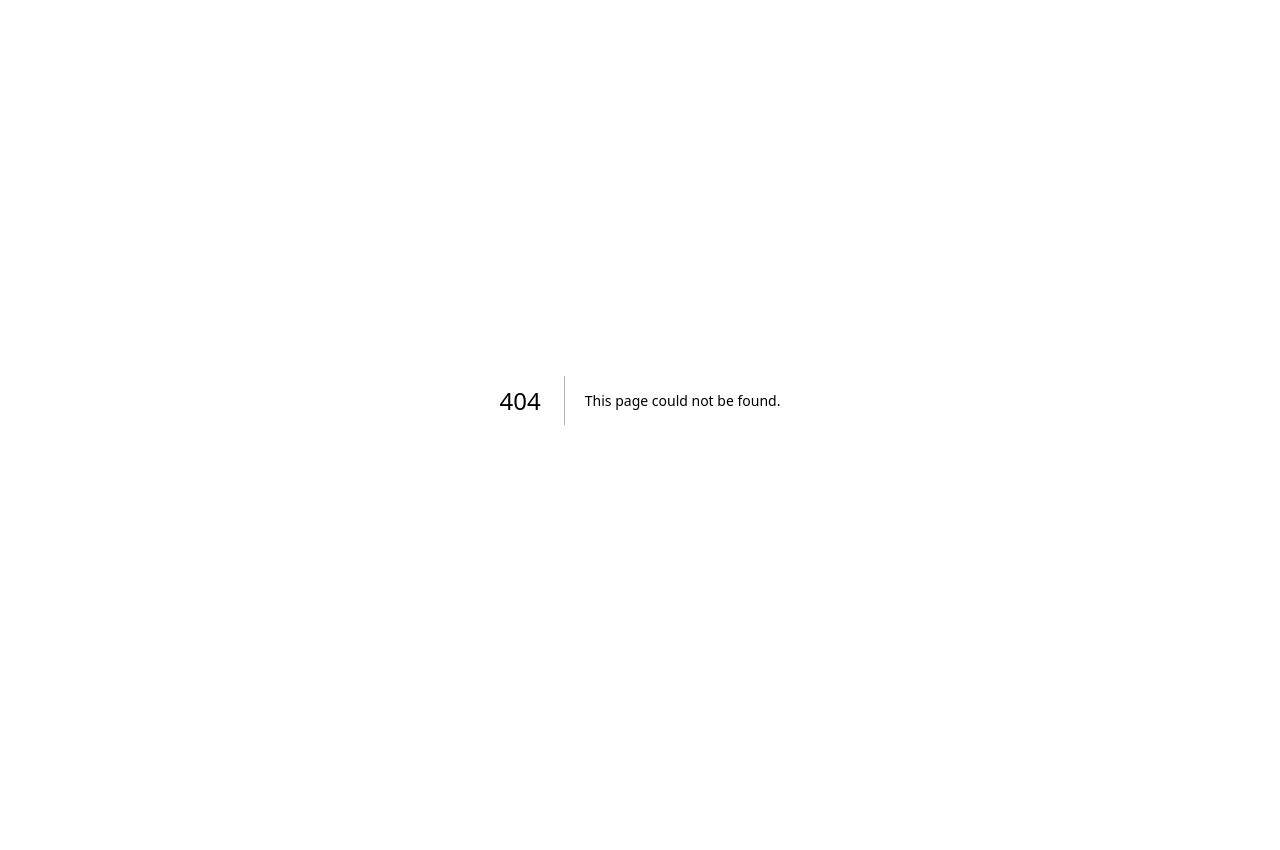
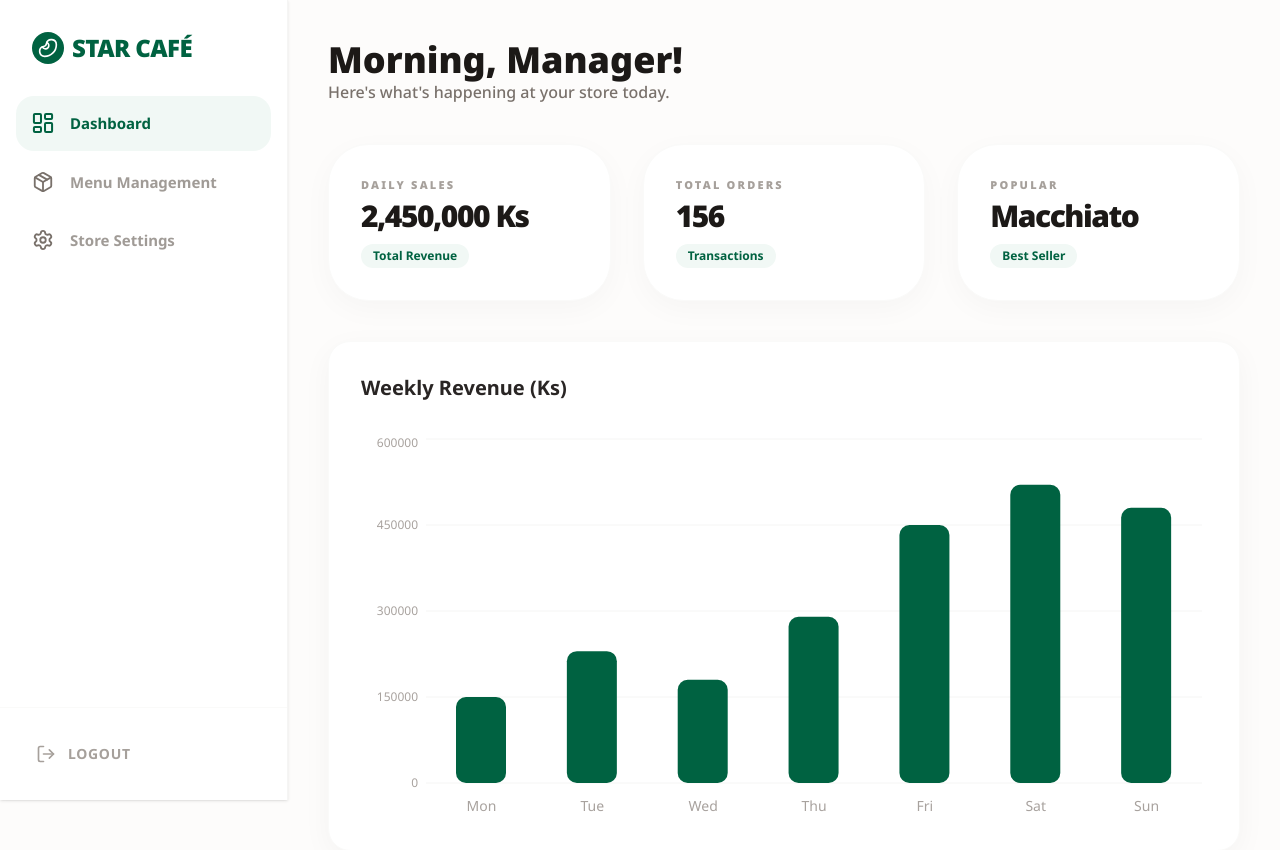
Before and after one commit to eithetpaing/MMS-Connection, a Next.js app: page /dashboard in a window 1280 px wide. Before the commit this address had no page. Shown: the top 850 px of the page. Before the commit the page ends 800 px from the top, so only its background shows below. Built offline with nearby package versions, Linux system fonts and the light colour scheme.

Commit message:
feat : dashboard page create

```diff
--- /dev/null
+++ b/app/dashboard/page.tsx
@@ -0,0 +1,202 @@
+'use client';
+
+import React, { useState } from 'react';
+import {
+  BarChart, Bar, XAxis, YAxis, CartesianGrid, Tooltip, ResponsiveContainer
+} from 'recharts';
+import {
+  LayoutDashboard, Package, Settings, LogOut, Plus, Coffee, Cake, Sandwich, Bean
+} from 'lucide-react';
+
+// Daily Sales Data
+const salesData = [
+  { name: 'Mon', sales: 150000 },
+  { name: 'Tue', sales: 230000 },
+  { name: 'Wed', sales: 180000 },
+  { name: 'Thu', sales: 290000 },
+  { name: 'Fri', sales: 450000 },
+  { name: 'Sat', sales: 520000 },
+  { name: 'Sun', sales: 480000 },
+];
+
+// Cafe Menu Data (Cakes, Breads, Drinks)
+const menuItems = [
+  { id: 1, name: 'Caramel Macchiato', price: 8500, category: 'Drinks', image: 'https://images.unsplash.com/photo-1485808191679-5f6333c37c8a?w=500&q=80' },
+  { id: 2, name: 'Java Chip Frappuccino', price: 9200, category: 'Drinks', image: 'https://images.unsplash.com/photo-1572490122747-3968b75cc699?w=500&q=80' },
+  { id: 3, name: 'Red Velvet Cake', price: 7500, category: 'Cakes', image: 'https://images.unsplash.com/photo-1586788680434-30d324671ff6?w=500&q=80' },
+  { id: 4, name: 'New York Cheesecake', price: 8000, category: 'Cakes', image: 'https://images.unsplash.com/photo-1533134242443-d4fd215305ad?w=500&q=80' },
+  { id: 5, name: 'Butter Croissant', price: 4500, category: 'Breads', image: 'https://images.unsplash.com/photo-1555507036-ab1f4038808a?w=500&q=80' },
+  { id: 6, name: 'Chocolate Muffin', price: 5000, category: 'Breads', image: 'https://images.unsplash.com/photo-1558961363-fa8fdf82db35?w=500&q=80' },
+  { id: 7, name: 'Iced Green Tea Latte', price: 7800, category: 'Drinks', image: 'https://images.unsplash.com/photo-1515823064-d6e0c04616a7?w=500&q=80' },
+  { id: 8, name: 'Blueberry Danish', price: 5500, category: 'Breads', image: 'https://images.unsplash.com/photo-1606312619070-d48b4c652a52?w=500&q=80' },
+];
+
+export default function Page() {
+  const [activeTab, setActiveTab] = useState('dashboard');
+  const [filter, setFilter] = useState('All');
+
+  // Filter items based on category
+  const filteredItems = filter === 'All'
+    ? menuItems
+    : menuItems.filter(item => item.category === filter);
+
+  return (
+    <div className="flex min-h-screen bg-[#FDFCFB]">
+
+      {/* --- SIDEBAR --- */}
+      <aside className="w-72 bg-white border-r border-stone-100 flex flex-col fixed h-full shadow-sm z-10">
+        <div className="p-8">
+          <h2 className="text-2xl font-black text-[#006241] flex items-center gap-2 tracking-tight">
+            <div className="bg-[#006241] p-1.5 rounded-full text-white"><Bean size={20}/></div>
+            STAR CAFÉ
+          </h2>
+        </div>
+
+        <nav className="flex-1 px-4 space-y-1">
+          <SidebarItem
+            icon={<LayoutDashboard size={22}/>}
+            label="Dashboard"
+            active={activeTab === 'dashboard'}
+            onClick={() => setActiveTab('dashboard')}
+          />
+          <SidebarItem
+            icon={<Package size={22}/>}
+            label="Menu Management"
+            active={activeTab === 'products'}
+            onClick={() => setActiveTab('products')}
+          />
+          <SidebarItem icon={<Settings size={22}/>} label="Store Settings" />
+        </nav>
+
+        <div className="p-6 border-t border-stone-50">
+          <button className="flex items-center space-x-3 text-stone-400 p-3 hover:text-red-600 transition w-full">
+            <LogOut size={20}/>
+            <span className="font-bold text-sm uppercase tracking-wider">Logout</span>
+          </button>
+        </div>
+      </aside>
+
+      {/* --- MAIN CONTENT --- */}
+      <main className="flex-1 ml-72 p-10">
+
+        {/* --- Dashboard Content --- */}
+        {activeTab === 'dashboard' && (
+          <div className="max-w-6xl animate-in fade-in slide-in-from-top-2 duration-700">
+            <header className="mb-10">
+              <h1 className="text-4xl font-black text-stone-900">Morning, Manager!</h1>
+              <p className="text-stone-500 font-medium">Here's what's happening at your store today.</p>
+            </header>
+
+            <div className="grid grid-cols-1 md:grid-cols-3 gap-8 mb-10">
+              <StatCard title="Daily Sales" value="2,450,000 Ks" label="Total Revenue" />
+              <StatCard title="Total Orders" value="156" label="Transactions" />
+              <StatCard title="Popular" value="Macchiato" label="Best Seller" />
+            </div>
+
+            <div className="bg-white p-8 rounded-3xl shadow-[0_8px_30px_rgb(0,0,0,0.04)] border border-stone-50">
+              <h3 className="text-xl font-bold mb-8 text-stone-800">Weekly Revenue (Ks)</h3>
+              <div className="h-96 w-full">
+                <ResponsiveContainer width="100%" height="100%">
+                  <BarChart data={salesData}>
+                    <CartesianGrid strokeDasharray="0 0" vertical={false} stroke="#F5F5F4" />
+                    <XAxis dataKey="name" axisLine={false} tickLine={false} tick={{fill: '#A8A29E', fontSize: 14}} dy={10} />
+                    <YAxis axisLine={false} tickLine={false} tick={{fill: '#A8A29E', fontSize: 12}} />
+                    <Tooltip
+                      cursor={{fill: '#F1F8F5'}}
+                      contentStyle={{borderRadius: '16px', border: 'none', boxShadow: '0 10px 15px -3px rgba(0,0,0,0.1)'}}
+                    />
+                    <Bar dataKey="sales" fill="#006241" radius={[10, 10, 10, 10]} barSize={50} />
+                  </BarChart>
+                </ResponsiveContainer>
+              </div>
+            </div>
+          </div>
+        )}
+
+        {/* --- Menu Items Content --- */}
+        {activeTab === 'products' && (
+          <div className="max-w-7xl animate-in fade-in slide-in-from-bottom-4 duration-700">
+            <div className="flex flex-col md:flex-row justify-between items-start md:items-center gap-6 mb-10">
+              <div>
+                <h1 className="text-4xl font-black text-stone-900 italic">Store Menu</h1>
+                <div className="flex gap-3 mt-4">
+                  {['All', 'Drinks', 'Cakes', 'Breads'].map((cat) => (
+                    <button
+                      key={cat}
+                      onClick={() => setFilter(cat)}
+                      className={`px-6 py-2 rounded-full text-sm font-bold transition-all ${
+                        filter === cat ? 'bg-[#006241] text-white shadow-lg shadow-green-100' : 'bg-white text-stone-600 border border-stone-200 hover:border-stone-400'
+                      }`}
+                    >
+                      {cat}
+                    </button>
+                  ))}
+                </div>
+              </div>
+              <button className="bg-[#006241] text-white px-8 py-4 rounded-full font-bold hover:bg-[#004d33] transition-all flex items-center gap-3 shadow-xl shadow-green-200 uppercase tracking-tighter text-sm">
+                <Plus size={20}/> New Item
+              </button>
+            </div>
+
+            <div className="grid grid-cols-1 sm:grid-cols-2 lg:grid-cols-3 xl:grid-cols-4 gap-8">
+              {filteredItems.map((item) => (
+                <div key={item.id} className="group bg-white rounded-[2rem] overflow-hidden border border-stone-100 shadow-sm hover:shadow-2xl transition-all duration-500">
+                  <div className="h-64 overflow-hidden relative">
+                    <img
+                      src={item.image}
+                      alt={item.name}
+                      className="w-full h-full object-cover group-hover:scale-110 transition duration-1000"
+                    />
+                    <div className="absolute top-4 right-4 bg-white/80 backdrop-blur-md px-4 py-1.5 rounded-full text-[10px] font-black text-[#006241] uppercase tracking-widest shadow-sm">
+                      {item.category}
+                    </div>
+                  </div>
+                  <div className="p-7">
+                    <h3 className="text-xl font-bold text-stone-800 leading-tight mb-4">{item.name}</h3>
+                    <div className="flex justify-between items-center">
+                      <span className="text-2xl font-black text-stone-900 tracking-tighter">
+                        {item.price.toLocaleString()} <span className="text-sm font-bold text-stone-400">Ks</span>
+                      </span>
+                      <button className="h-10 w-10 flex items-center justify-center border-2 border-stone-900 rounded-full group-hover:bg-stone-900 group-hover:text-white transition-all">
+                        <Plus size={20}/>
+                      </button>
+                    </div>
+                  </div>
+                </div>
+              ))}
+            </div>
+          </div>
+        )}
+
+      </main>
+    </div>
+  );
+}
+
+// --- Helper Components ---
+
+function SidebarItem({ icon, label, active = false, onClick }: any) {
+  return (
+    <button
+      onClick={onClick}
+      className={`flex items-center space-x-4 w-full p-4 rounded-2xl transition-all duration-300 ${
+        active
+          ? 'bg-[#F1F8F5] text-[#006241]'
+          : 'text-stone-500 hover:bg-stone-50'
+      }`}
+    >
+      <span className={`${active ? 'scale-110' : ''} transition-transform duration-300`}>{icon}</span>
+      <span className={`font-bold text-[15px] ${active ? 'opacity-100' : 'opacity-70'}`}>{label}</span>
+    </button>
+  );
+}
+
+function StatCard({ title, value, label }: any) {
+  return (
+    <div className="bg-white p-8 rounded-[2.5rem] shadow-[0_8px_30px_rgb(0,0,0,0.03)] border border-stone-50">
+      <p className="text-[11px] font-black text-stone-400 uppercase tracking-[0.2em] mb-1">{title}</p>
+      <p className="text-3xl font-black text-stone-900 tracking-tighter mb-2">{value}</p>
+      <p className="text-xs font-bold text-[#006241] bg-[#F1F8F5] inline-block px-3 py-1 rounded-full">{label}</p>
+    </div>
+  );
+}
--- a/package.json
+++ b/package.json
@@ -16,6 +16,7 @@
     "next": "16.1.1",
     "react": "19.2.3",
     "react-dom": "19.2.3",
+    "recharts": "^3.6.0",
     "shadcn": "^3.6.3",
     "tailwind-merge": "^3.4.0",
     "tw-animate-css": "^1.4.0"
```
Also changed, not shown: 1 other file (tests, documents, lock files or other folders).
